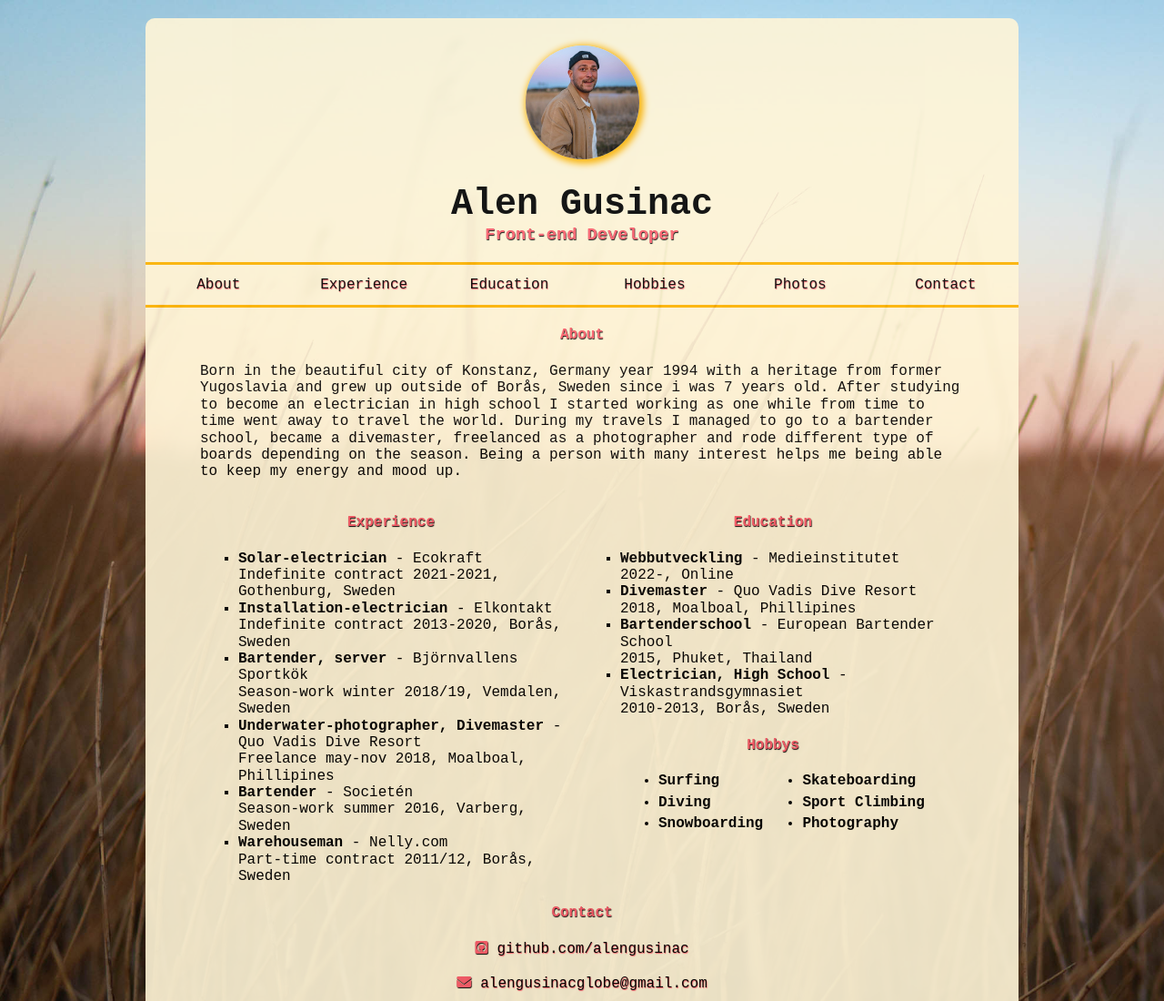
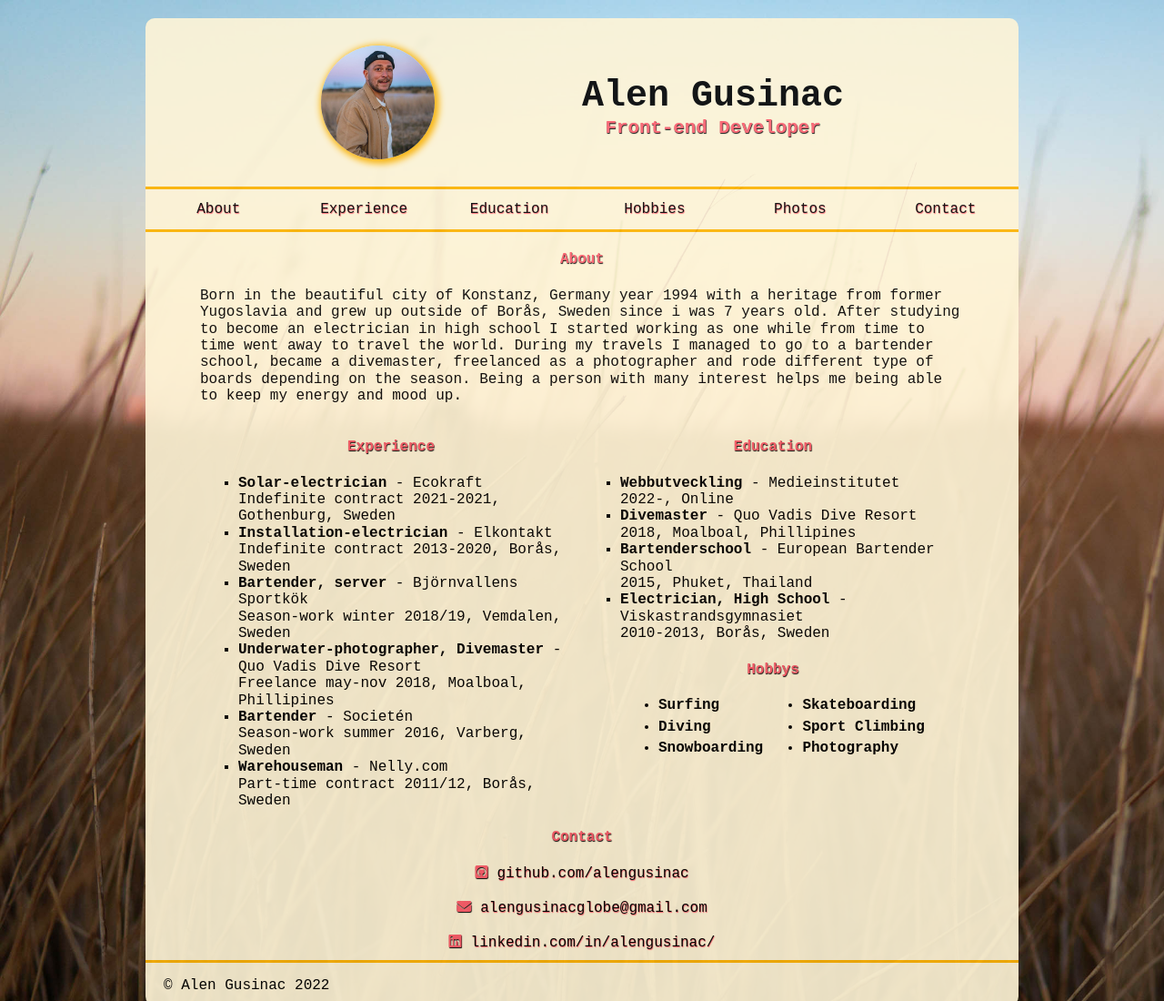
Before and after one commit to alengusinac/CV, a website built with Parcel: page index.html in a window 1280 px wide. Shown: the top 1100 px of the page at 91% size. Built offline with nearby package versions, Linux system fonts and the light colour scheme.

Commit message:
positioned header on desktop

```diff
--- a/css/_desktop.scss
+++ b/css/_desktop.scss
@@ -7,7 +7,14 @@
     }
 
     header {
-        padding-top: 30px;
+        padding: 30px;
+        flex-direction: row;
+    }
+
+    .left_header {
+        width: 50%;
+        display: flex;
+        justify-content: center;
     }
 
     nav {
--- a/css/style.scss
+++ b/css/style.scss
@@ -37,14 +37,18 @@ header img {
 }
 
 header h1 {
-    margin-bottom: 0;
+    margin-bottom: 15px;
     font-size: 2.5rem;
 }
 
-header h3 {
+header h1 span {
+    display: block;
+    font-size: 1.3rem;
     margin-top: 0;
     color: $coralpink;
     text-shadow: 0.5px 0.5px 1px black;
+    text-align: center;
+    width: 100%;
 }
 
 nav {
--- a/index.html
+++ b/index.html
@@ -28,9 +28,10 @@
   <div class="card_container">
 
     <header>
-      <img src="img/profilbild.jpeg" alt="Alen Gusinac" width="125" height="125">
-      <h1>Alen Gusinac</h1>
-      <h3>Front-end Developer</h3>
+      <div class="left_header">
+        <img src="img/profilbild.jpeg" alt="Alen Gusinac" width="125" height="125">
+      </div>
+      <h1>Alen Gusinac<span>Front-end Developer</span></h1>
     </header>
 
     <nav>
```
Also changed, not shown: css/style.css, 1 other file.
